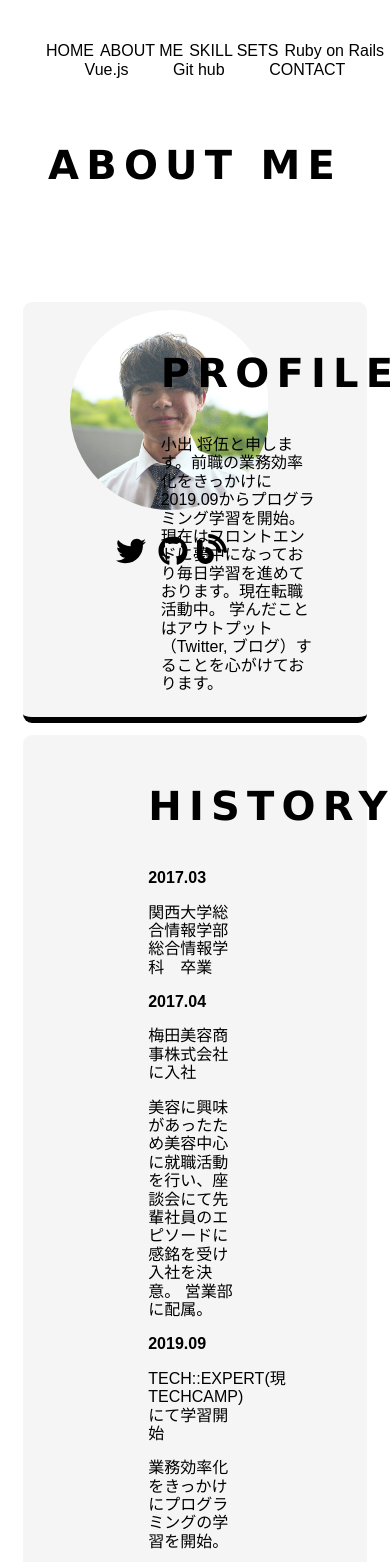
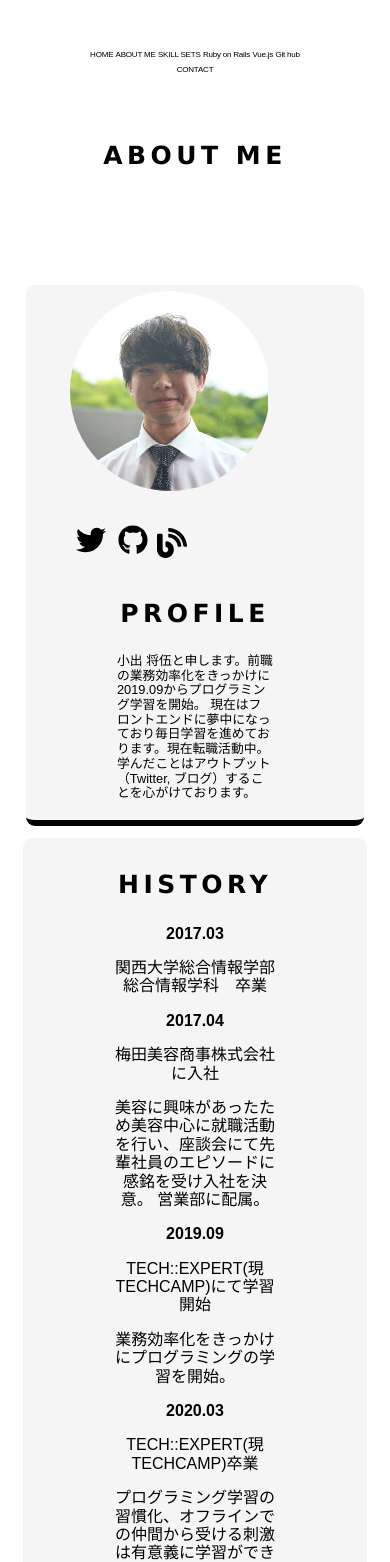
Before and after one commit to koideshogo/Vue-Portfolio, a Vue app: page /about in a window 390 px wide. Shown: the top 1562 px of the page. Built offline with nearby package versions, Linux system fonts and the light colour scheme.

Commit message:
[add:]responsive

```diff
--- a/package.json
+++ b/package.json
@@ -17,7 +17,9 @@
     "jquery": "^2.2.4",
     "vee-validate": "^3.3.4",
     "vue": "^2.6.11",
+    "vue-burger-menu": "^2.0.5",
     "vue-fa": "^2.0.1",
+    "vue-mq": "^1.0.1",
     "vue-rate-it": "^2.1.0",
     "vue-router": "^3.2.0",
     "vue-scrollto": "^2.18.1",
--- a/src/components/About.vue
+++ b/src/components/About.vue
@@ -63,7 +63,7 @@
       <div class="bottomcontents-parent">
         <div class="bottomcontents-child">
           <div class="bottom-title">ENGINEERS</div>
-          <div bottom-copy>
+          <div class="bottom-copy">
             <strong><p>どのようなエンジニアになりたいか</p></strong>
             <p>謙虚に学び続け、変化による価値を生み出し、多くの人の役に立てるエンジニアになりたい</p>
             <ul>
@@ -108,7 +108,7 @@ export default {
 </script>
 
 
-<style>
+<style scorp>
 .toppage-contents-area {
   width: 100vw;
   min-height: 100vh;
@@ -261,9 +261,79 @@ li {
   text-align: center;
 }
 
+.bottom-copy, ul {
+  width: 100%;
+  font-size: 18px;
+  line-height: 1.88;
+  letter-spacing: -.025em;
+  overflow-wrap : break-word;
+}
+
 .bottomcontents-child {
   margin: auto;
   text-align: center;
   width: 75%;
 }
+
+
+  @media screen and (max-width: 479px) {
+    .topcontents-parent {
+      padding: 0.5em 1em;
+
+      font-size: 0.8rem;
+    }
+  }
+
+  @media screen and (max-width: 479px) {
+    .topcontents-child {
+      display: block;
+    }
+  }
+
+    @media screen and (max-width: 479px) {
+    .toppage-contents__section-title {
+      font-size: 25px;
+    }
+
+  }
+
+
+   @media screen and (max-width: 479px) {
+    .top-title,.middle-title, .bottom-title  {
+      font-size: 25px;
+      text-align: center;
+    }
+  }
+
+  @media screen and (max-width: 479px) {
+    .top-rightbox {
+      margin: auto;
+    }
+  }
+
+
+      @media screen and (max-width: 479px) {
+    .middlecontents-child {
+      width: 56%;
+      margin: 0 auto;
+    }
+  }
+
+  @media screen and (max-width: 479px) {
+    .middle-copy, .bottom-copy {
+      width: 160px;
+      text-align: center;
+      margin: 0 auto;
+    }
+  }
+
+  @media screen and (max-width: 479px) {
+    ul{
+      padding: 0;
+    }
+  }
+
+
+
+
 </style>
--- a/src/components/Contact.vue
+++ b/src/components/Contact.vue
@@ -8,7 +8,6 @@
           <p><a href="mailto:shogo10261026@gmail.com">shogo10261026@gmail.com</a></p>
           <p>wantedly</p>
           <p><a href="https://www.wantedly.com/users/116247291">https://www.wantedly.com/users/116247291</a></p>
-        </div>
         </div>
       </div>
     </div>
--- a/src/components/Header.vue
+++ b/src/components/Header.vue
@@ -13,9 +13,14 @@
 </template>
 
 <script>
+import { Slide } from 'vue-burger-menu'
 
 export default {
-  name: 'Header'
+  name: 'Header',
+  components: {
+    Slide,
+
+    }
 }
 
 </script>
@@ -75,4 +80,22 @@ a.router-link-exact-active{
   text-decoration: none;
 }
 
+
+
+  @media screen and (max-width: 500px){
+    .hero-grobalnav__item {
+      font-size: 0.5rem;
+    }
+  }
+
+  @media screen and (max-width: 479px) {
+    .hero-grobalnav__list {
+      padding: 5px;
+      width:55%;
+      font-size: 0.5rem;
+    }
+
+  }
+
+
 </style>
--- a/src/components/Home.vue
+++ b/src/components/Home.vue
@@ -24,11 +24,18 @@
 <script>
 import { VueTyper } from 'vue-typer'
 import { mapGetters } from 'vuex'
+import VueMq from 'vue-mq'
 
 export default {
   name: "Home",
   components: {
-     VueTyper
+     VueTyper,
+     VueMq,
+    breakpoints: { // default breakpoints - customize this
+      sm: 450,
+      md: 1250,
+      lg: Infinity,
+    }
   }
 }
 
@@ -36,6 +43,8 @@ export default {
 </script>
 
 <style scoped>
+
+
 .hero-contens{
   top: 0;
   height: 100vh;
@@ -45,10 +54,7 @@ export default {
   width: 65%;
   margin: auto;
 }
-  .hero-contens-title {
 
-
-  }
 
   h1 {
     font-size: 2.723vw;
@@ -59,7 +65,9 @@ export default {
     z-index: 98;
     left: 18%;
 
-  }
+}
+
+
   .TopImage {
     position: absolute;
     top: 25%;
@@ -77,4 +85,19 @@ export default {
     font-family: Geneva,Tahoma,Verdana,sans-serif;
     letter-spacing: .05em
   }
+
+
+  @media screen and (max-width: 500px){
+  h1,.hero-typer{
+    font-size: 1.0rem;
+    writing-mode: vertical-rl;
+    top: 12%;
+    padding: 50px;
+  }
+}
+  @media screen and (max-width: 500px){
+  h1{
+    top: 22%;
+  }
+}
 </style>
--- a/src/components/Rails.vue
+++ b/src/components/Rails.vue
@@ -159,4 +159,32 @@ export default {
 a {
   color: black;
 }
+
+@media screen and (max-width: 479px) {
+    .appcontents-child {
+      display: block;
+    }
+  }
+
+  @media screen and (max-width: 479px) {
+    .app-leftbox {
+      width: 100%;
+    }
+  }
+
+    @media screen and (max-width: 479px) {
+    .app-rightbox {
+      width: 100%;
+    }
+  }
+
+
+    @media screen and (max-width: 479px) {
+      a {
+        word-break: break-all;
+    }
+  }
+
+
+
 </style>
--- a/src/components/Skills.vue
+++ b/src/components/Skills.vue
@@ -116,4 +116,26 @@ export default {
 p {
   text-align: center;
 }
+
+    @media screen and (max-width: 479px) {
+    .skill-lists {
+      display: block;
+      margin: 0 auto;
+    }
+  }
+
+  @media screen and (max-width: 479px) {
+    .skill-item {
+      width: 100%;
+    }
+  }
+
+  @media screen and (max-width: 479px) {
+    .skill-parentcontents {
+      padding: 0;
+      margin: 0;
+    }
+  }
+
+
 </style>
--- a/src/components/Vue.vue
+++ b/src/components/Vue.vue
@@ -14,7 +14,8 @@
             </div>
             <div class="app-overreview">
                <strong><p>アプリ概要</p></strong>
-               <p>これまでの学習のまとめをポートフォリをとしてまとめました。</p>
+               <p>本サイトになります。</p>
+               <p>これまでの学習のまとめをポートフォリとしてまとめました。</p>
             </div>
             <div class="app-comment">
                <strong><p>コメント / ポイント</p></strong>
```
Also changed, not shown: 1 other file (tests, documents, lock files or other folders).
